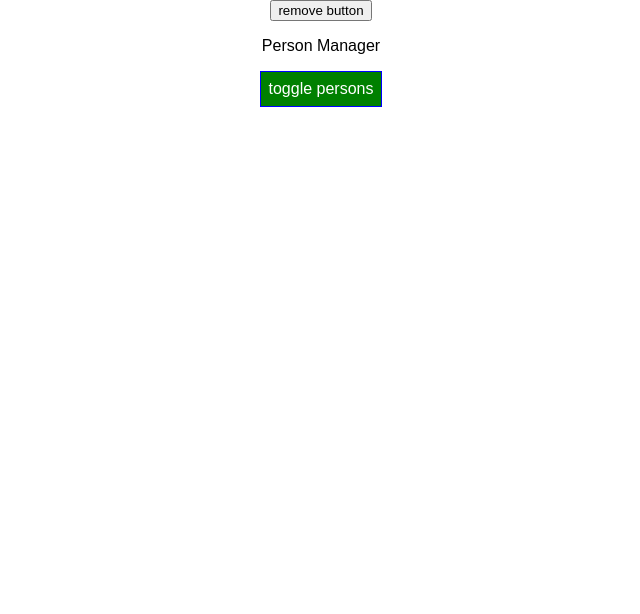
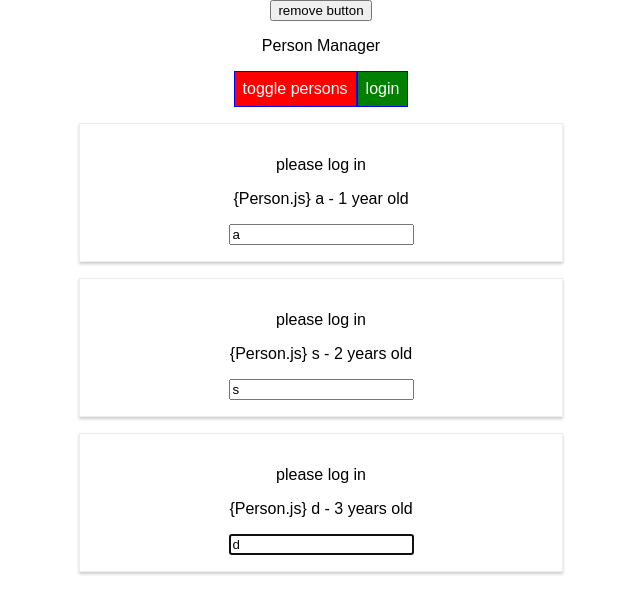
Before and after one commit to dogukanacet/react-app, a React app: page / in a window 1280 px wide. Shown: the top 614 px of the page, without its empty margins (319-959 px from the left). Built offline with nearby package versions, Linux system fonts and the light colour scheme.

Commit message:
context API

```diff
--- a/src/components/Cockpit/Cockpit.js
+++ b/src/components/Cockpit/Cockpit.js
@@ -1,15 +1,22 @@
-import React, { useEffect } from "react";
+import React, { useEffect, useRef, useContext } from "react";
 import classes from "./Cockpit.css";
+import AuthContext from "../../context/auth-context";
 
 const cockpit = (props) => {
+  const toggleButtonRef = useRef(null);
+  const authContext = useContext(AuthContext);
+
+  console.log(authContext.authenticated);
+
   useEffect(() => {
     console.log("[Cockpit.js] useEFfect");
     // HTTP request
-      const timer = setTimeout(() => {
-         alert("saved data to cloud");
-      }, 1000);
+    //  const timer = setTimeout(() => {
+    //    alert("saved data to cloud");
+    //  }, 1000);
+    toggleButtonRef.current.click();
     return () => {
-         clearTimeout(timer);
+      // clearTimeout(timer);
       console.log("[Cockpit.js] cleanup work");
     };
   }, []);
@@ -37,9 +44,13 @@
   return (
     <div className={classes.Cockpit}>
       <p className={assignedClasses.join(" ")}> {props.title} </p>
-         <button className={btnClass} onClick={props.toggle}>
+      <button ref={toggleButtonRef} className={btnClass} onClick={props.toggle}>
         toggle persons
       </button>
+      {/* <AuthContext.Consumer>
+        {(context) => <button onClick={context.login}>login</button>}
+      </AuthContext.Consumer> */}
+      <button onClick={authContext.login}>login</button>
     </div>
   );
 };
--- a/src/components/Persons/Person/Person.js
+++ b/src/components/Persons/Person/Person.js
@@ -1,10 +1,24 @@
 import React, { Component, Fragment } from "react";
 import PropTypes from "prop-types";
+import AuthContext from "../../../context/auth-context";
 
 import withClass from "../../../hoc/WithClass/withClass";
 import classes from "./Person.css";
 
 class Person extends Component {
+  constructor(props) {
+    super(props);
+    this.inputElementRef = React.createRef();
+  }
+
+  static contextType = AuthContext;
+
+  componentDidMount() {
+    // this.inputElement.focus();
+    this.inputElementRef.current.focus();
+    console.log(this.context.authenticated);
+  }
+
   render() {
     let message = "years old";
     if (this.props.age < 2) {
@@ -14,14 +28,29 @@
 
     return (
       <Fragment>
+        {/* <AuthContext.Consumer>
+          {(context) =>
+            context.authenticated ? <p>authenticated</p> : <p>please log in</p>
+          }
+        </AuthContext.Consumer> */}
+        {this.context.authenticated ? (
+          <p>authenticated</p>
+        ) : (
+          <p>please log in</p>
+        )}
         <p onClick={this.props.click}>
           {"{Person.js}"} {this.props.name} - {this.props.age} {message}
           {this.props.children}
         </p>
         <input
+          // ref={(inputEl) => {
+          //   this.inputElement = inputEl;
+          // }}
+          ref={this.inputElementRef}
           type="text"
           value={this.props.name}
           onChange={this.props.changed}
+          key="1"
         />
       </Fragment>
     );
--- a/src/containers/App.js
+++ b/src/containers/App.js
@@ -6,6 +6,7 @@
 import Persons from "../components/Persons/Persons";
 import Aux from "../hoc/Auxiliary/Auxiliary";
 import withClass from "../hoc/WithClass/withClass";
+import AuthContext from "../context/auth-context";
 
 class App extends Component {
   constructor(props) {
@@ -41,6 +42,7 @@
     otherState: "other value",
     showCockpit: true,
     changeCounter: 0,
+    authenticated: false,
   };
 
   nameChangedHandler = (event, id) => {
@@ -99,6 +101,10 @@
     });
   };
 
+  loginHandler = () => {
+    this.setState({ authenticated: true });
+  };
+
   render() {
     console.log("[App.js] render");
     let persons = null;
@@ -111,6 +117,7 @@
               persons={this.state.persons}
               click={this.deletePersonHandler}
               changed={this.nameChangedHandler}
+              isAuthenticated={this.state.authenticated}
             />
           }
         </div>
@@ -120,6 +127,12 @@
     return (
       <Aux classes={classes.App}>
         <button onClick={this.deleteCockpitHandler}>remove button</button>
+        <AuthContext.Provider
+          value={{
+            authenticated: this.state.authenticated,
+            login: this.loginHandler,
+          }}
+        >
           {this.state.showCockpit ? (
             <Cockpit
               title={this.props.appTitle}
@@ -129,6 +142,7 @@
             />
           ) : null}
           {persons}
+        </AuthContext.Provider>
       </Aux>
     );
     // return React.createElement('div', {className: 'App' }, React.createElement('h1', null, 'hi'))
--- /dev/null
+++ b/src/context/auth-context.js
@@ -0,0 +1,8 @@
+import React from "react";
+
+const authContext = React.createContext({
+  authenticated: false,
+  login: () => {},
+});
+
+export default authContext;
```
Lines whose indentation alone changed are shown as unchanged.
